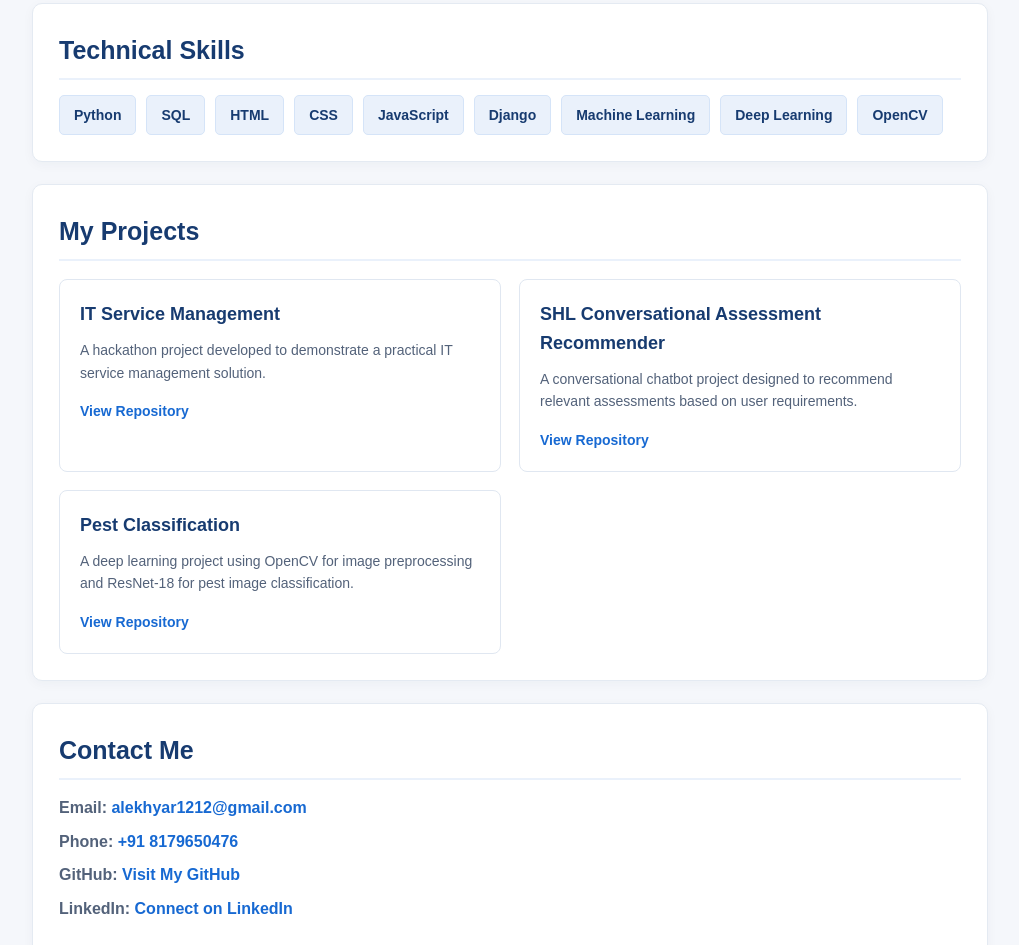
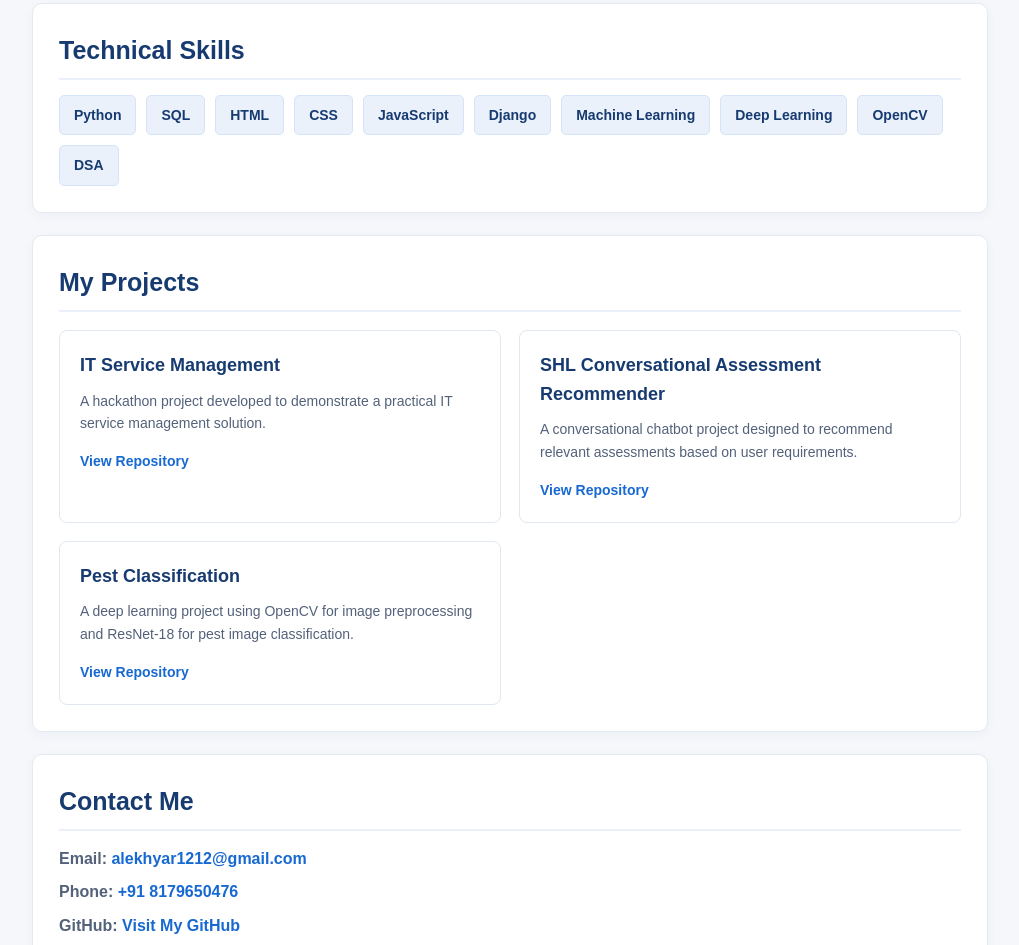
Before and after one commit to allu121212/alekhya_talla-portfolio, a plain HTML site: page index.html in a window 1280 px wide. Shown: the part 979-1924 px from the top of the page, without its empty margins (130-1149 px from the left). Drawn offline with Linux system fonts and the light colour scheme.

Commit message:
Add files via upload

```diff
--- a/index.html
+++ b/index.html
@@ -84,6 +84,7 @@
                 <span>Machine Learning</span>
                 <span>Deep Learning</span>
                 <span>OpenCV</span>
+                <span> DSA </span>
             </div>
         </section>
 
```
